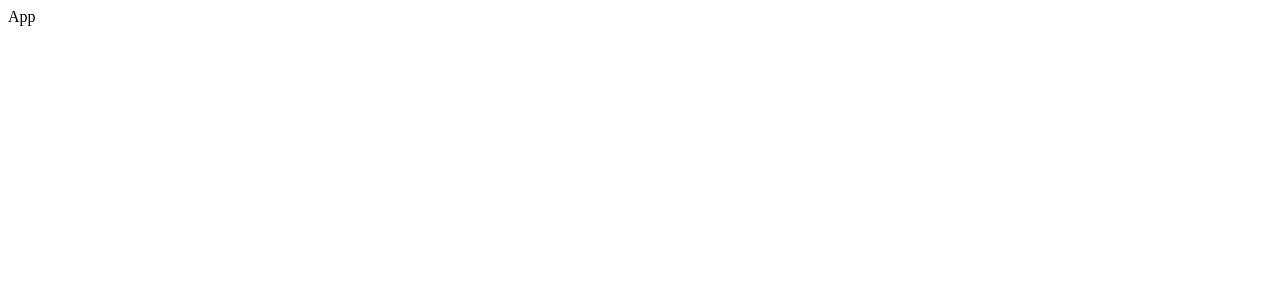
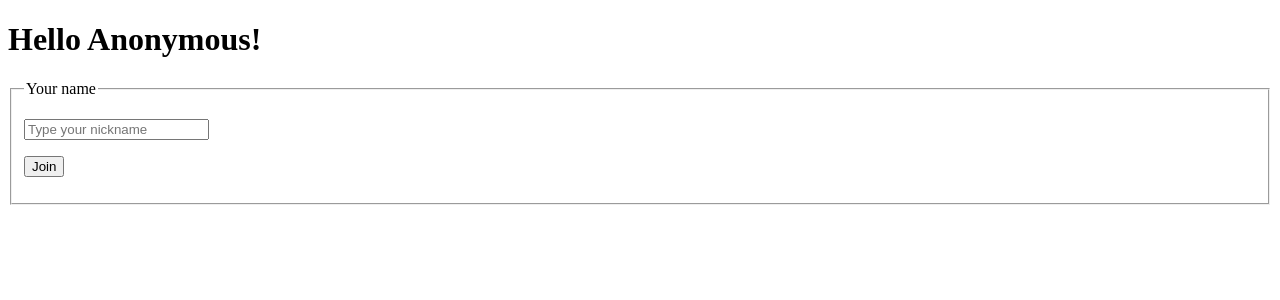
Before and after one commit to marco0212/random-chating-frontend, a React (Create React App) app: page / in a window 1280 px wide. Shown: the top 300 px of the page. Built offline with nearby package versions, Linux system fonts and the light colour scheme.

Commit message:
Create LoginForm component

```diff
--- a/src/components/App/App.js
+++ b/src/components/App/App.js
@@ -1,5 +1,15 @@
 import React from 'react';
+import LoginForm from '../LoginForm/LoginForm';
 
 export default function App () {
-  return <div>App</div>;
+  return (
+    <div className="App">
+      <header>
+        <h1>Hello Anonymous!</h1>
+      </header>
+      <main>
+        <LoginForm />
+      </main>
+    </div>
+  );
 }
--- /dev/null
+++ b/src/components/LoginForm/LoginForm.js
@@ -0,0 +1,32 @@
+import React, { useState } from 'react';
+
+export default function LoginForm () {
+  const [username, setUsername] = useState('');
+
+  function changeHandler(e) {
+    setUsername(e.target.value);
+  }
+
+  function submitHandler(e) {
+    e.preventDefault();
+    console.log(username);
+  }
+  return (
+    <form onSubmit={submitHandler}>
+      <fieldset>
+        <legend>Your name</legend>
+        <p>
+          <input
+            type="text"
+            value={username}
+            placeholder="Type your nickname"
+            onChange={changeHandler}
+          />
+        </p>
+        <p>
+          <button>Join</button>
+        </p>
+      </fieldset>
+    </form>
+  );
+}
```
